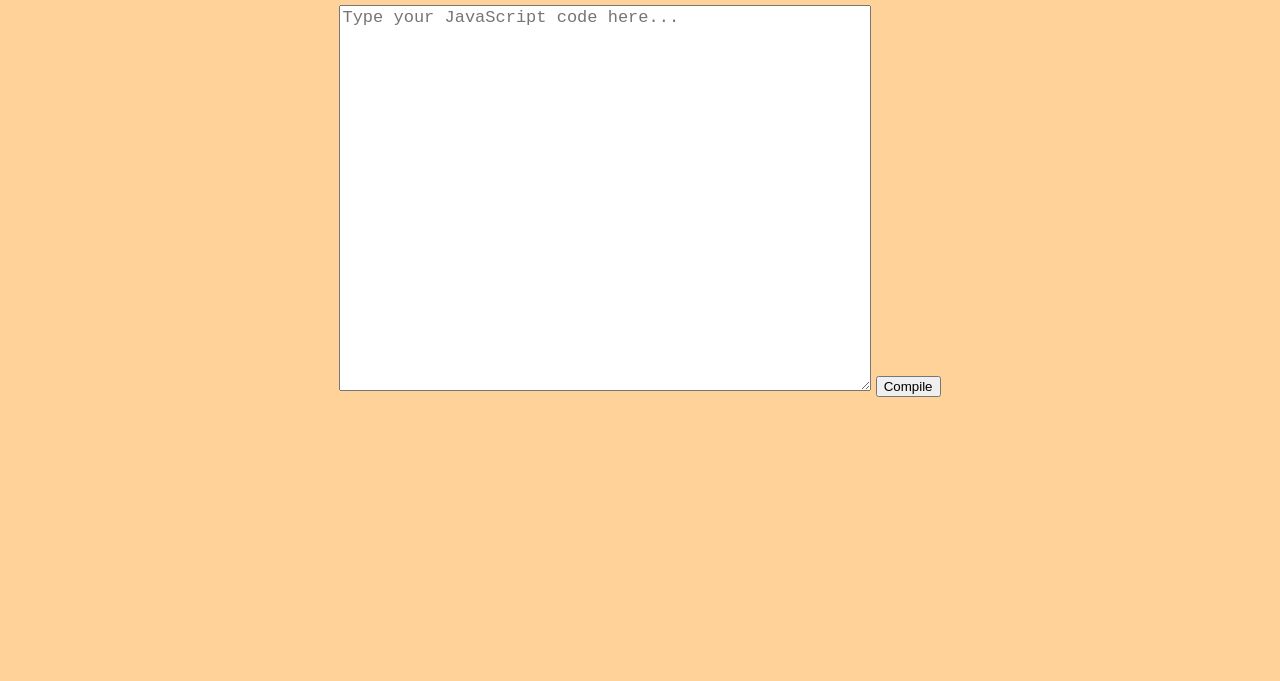
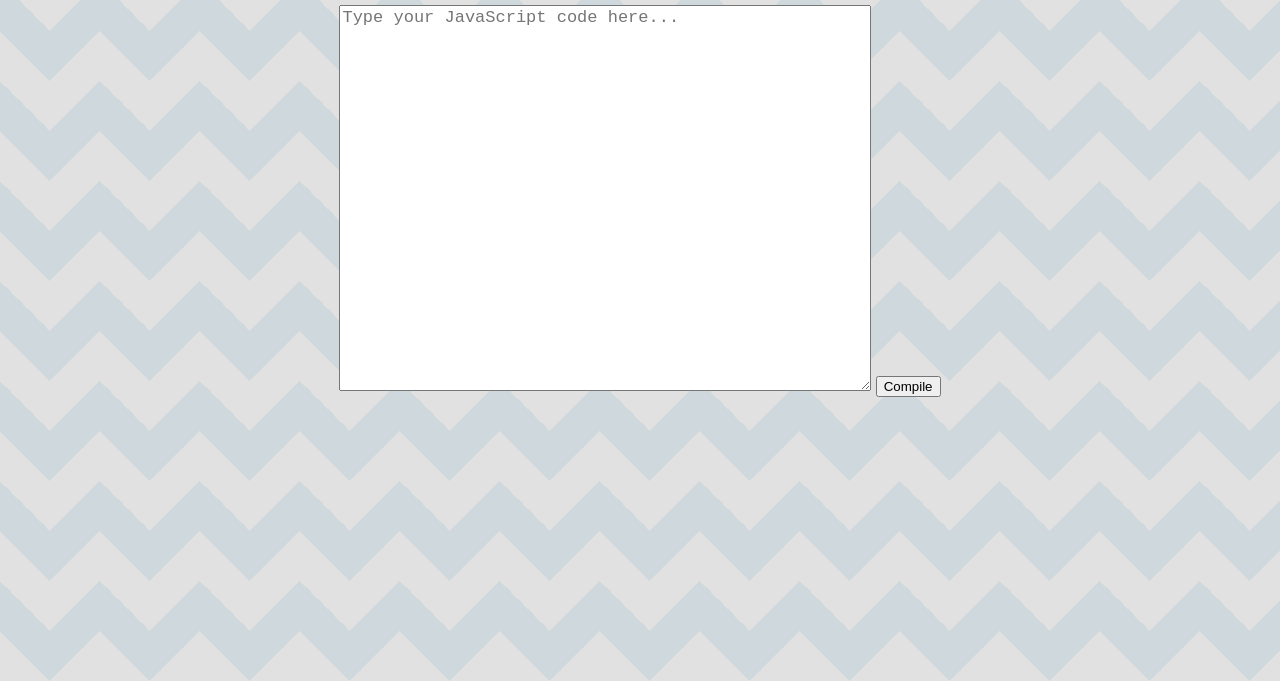
Before and after one commit to kaizhx/Tidal-source-to-source-compiler, a plain HTML site: page index.html in a window 1280 px wide. Shown: the part 119-800 px from the top of the page. Drawn offline with Linux system fonts and the light colour scheme.

Commit message:
Update style.css

```diff
--- a/style.css
+++ b/style.css
@@ -1,6 +1,14 @@
 body {
-  background-color: rgb(255, 199, 128, 0.8);
   font-family: "Open Sans", Arial;
+  --stripe: #cfd8dc;
+  --bg: #e1e1e1;
+
+  background: linear-gradient(135deg, var(--bg) 25%, transparent 25%) -50px 0,
+    linear-gradient(225deg, var(--bg) 25%, transparent 25%) -50px 0,
+    linear-gradient(315deg, var(--bg) 25%, transparent 25%),
+    linear-gradient(45deg, var(--bg) 25%, transparent 25%);
+  background-size: 100px 100px;
+  background-color: var(--stripe);
 }
 
 .codeinput {
```
